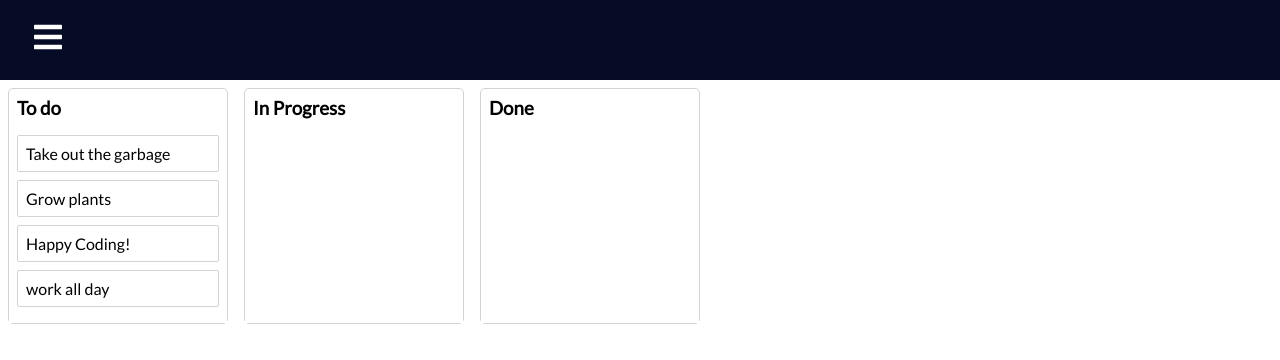
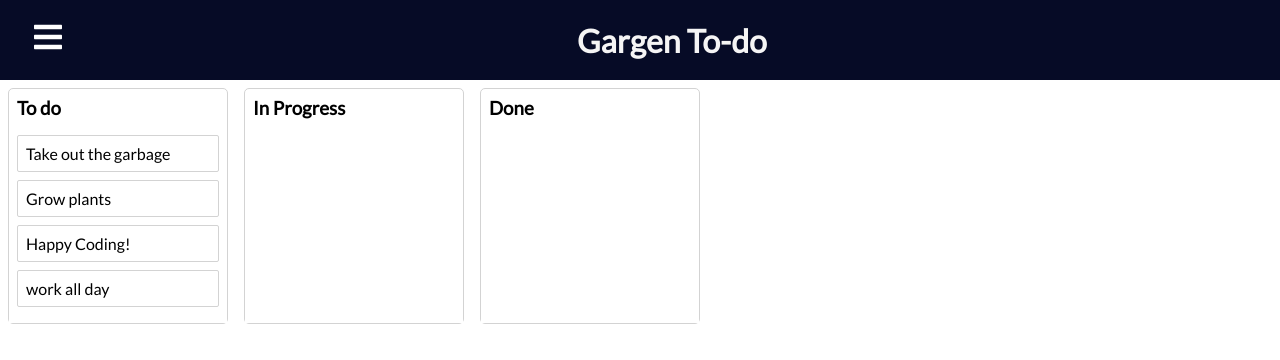
Before and after one commit to spqjf12345/madCamp_week3, a React (Create React App) app: page / in a window 1280 px wide. Shown: the top 360 px of the page. Built offline with nearby package versions, Linux system fonts and the light colour scheme.

Commit message:
add app title :)

```diff
--- a/src/App.js
+++ b/src/App.js
@@ -8,7 +8,6 @@ import MyGarden from './route/MyGarden';
 
 function App() {
   return (
-    <>
     <Router>
       <Navbar />
       <Switch>
@@ -17,7 +16,6 @@ function App() {
         <Route path='/MyGarden' component={MyGarden} />
       </Switch>
     </Router>
-    </>
   );
 }
 
--- a/src/Navbar.js
+++ b/src/Navbar.js
@@ -12,12 +12,14 @@ function Navbar() {
   const showSidebar = () => setSidebar(!sidebar);
 
   return (
-    <>
     <IconContext.Provider value={{ color: '#fff' }}>
       <div className='navbar'>
         <Link to='#' className='menu-bars'>
           <FaIcons.FaBars onClick={showSidebar} />
         </Link>
+        <div className='app-title'>
+          <h1>Gargen To-do</h1>
+        </div>
       </div>
       <nav className={sidebar ? 'nav-menu active' : 'nav-menu'}>
         <ul className='nav-menu-items' onClick={showSidebar}>
@@ -39,7 +41,6 @@ function Navbar() {
         </ul>
       </nav>
     </IconContext.Provider>
-    </>
   );
 }
 
--- a/src/style/Navbar.css
+++ b/src/style/Navbar.css
@@ -2,8 +2,14 @@
   background-color: #060b26;
   height: 80px;
   display: flex;
-    justify-content: start;
+  justify-content: flex-start;
   align-items: center;
+}
+
+.app-title {
+  margin: auto;
+  vertical-align: middle;
+  color: #f5f5f5;
 }
 
 .menu-bars {
@@ -31,7 +37,7 @@
 
 .nav-text {
   display: flex;
-    justify-content: start;
+  justify-content: flex-start;
   align-items: center;
   padding: 8px 0px 8px 16px;
   list-style: none;
@@ -63,7 +69,7 @@
   width: 100%;
   height: 80px;
   display: flex;
-    justify-content: start;
+  justify-content: flex-start;
   align-items: center;
 }
 
```
Also changed, not shown: 2 other files (tests, documents, lock files or other folders). Lines whose indentation alone changed are shown as unchanged.
